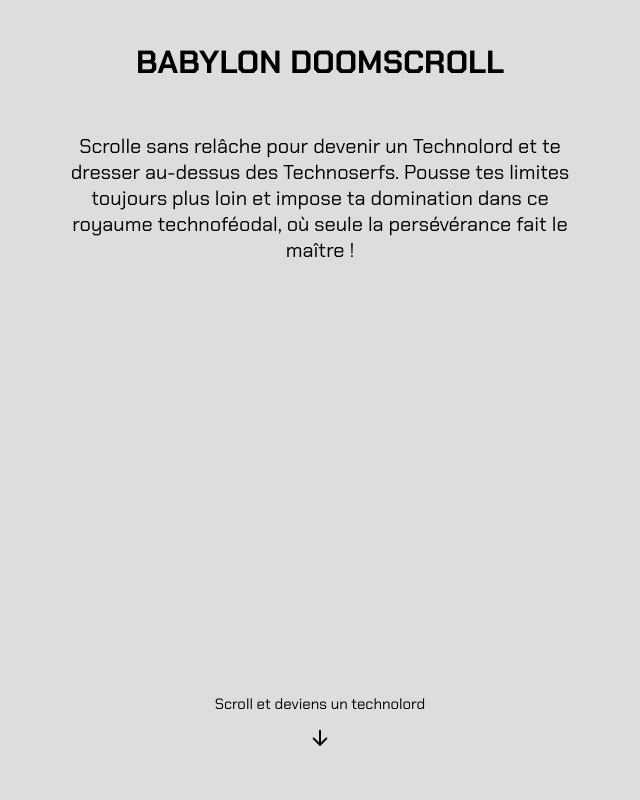
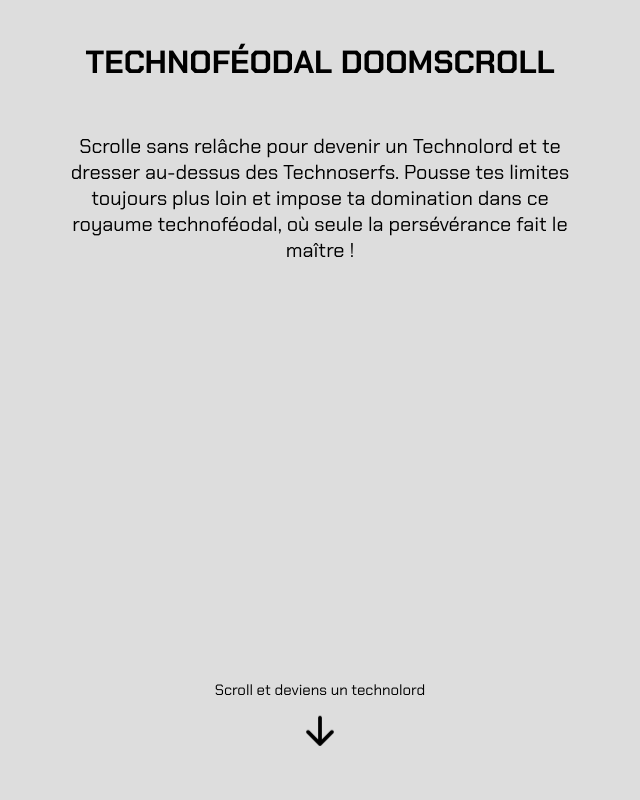
Before and after one commit to thibaut-evrard/babylon-doomscroll, a Next.js app in the folder web/: page / in a window 1280 px wide. Shown: the top 800 px of the page, without its empty margins (320-960 px from the left). Built offline with nearby package versions, Linux system fonts and the light colour scheme.

Commit message:
Update content service

```diff
--- a/web/src/components/Header/index.tsx
+++ b/web/src/components/Header/index.tsx
@@ -1,22 +1,26 @@
+import {CONTENT_SERVICE} from '@/config/content';
 import {ICONS} from '@/config/media';
 import styles from './styles.module.scss';
+import Image from 'next/image';
 
-const CONTENT = {
-  title: 'BABYLON DOOMSCROLL',
-  description: `Scrolle sans relâche pour devenir un Technolord et te dresser au-dessus des Technoserfs. Pousse tes limites toujours plus loin et impose ta domination dans ce royaume technoféodal, où seule la persévérance fait le maître !`,
-  cta: 'Scroll et deviens un technolord',
-};
+const CONTENT = CONTENT_SERVICE.header;
 
 const Header = () => {
   return (
     <div className={styles.header}>
       <div>
-        <h1>{CONTENT.title}</h1>
+        <h1>{CONTENT_SERVICE.global.title}</h1>
         <p>{CONTENT.description}</p>
       </div>
       <div>
         <p className='label'>{CONTENT.cta}</p>
-        <img className={styles.arrow} src={ICONS.arrow} alt='arrow' />
+        <Image
+          className={styles.arrow}
+          src={ICONS.arrow}
+          alt='arrow'
+          width={30}
+          height={30}
+        />
       </div>
     </div>
   );
--- a/web/src/components/Overlay/EndCta/index.tsx
+++ b/web/src/components/Overlay/EndCta/index.tsx
@@ -1,16 +1,12 @@
 import gsap from 'gsap';
 import {FC, useEffect, useRef} from 'react';
 import styles from './styles.module.scss';
+import {CONTENT_SERVICE} from '@/config/content';
 
 interface Props {
   isVisible: boolean;
   onClick: () => void;
 }
-
-const CONTENT = {
-  title: 'Fini de scrollax?',
-  cta: 'voire stats',
-};
 
 const EndCta: FC<Props> = ({isVisible, onClick}) => {
   const ref = useRef<HTMLDivElement>(null);
@@ -36,8 +32,7 @@ const EndCta: FC<Props> = ({isVisible, onClick}) => {
 
   return (
     <div className={styles.end_container} ref={ref}>
-      <h2>{CONTENT.title}</h2>
-      <button onClick={onClick}>{CONTENT.cta}</button>
+      <button onClick={onClick}>{CONTENT_SERVICE.menu.title}</button>
     </div>
   );
 };
--- a/web/src/components/Overlay/index.tsx
+++ b/web/src/components/Overlay/index.tsx
@@ -3,14 +3,15 @@ import styles from './styles.module.scss';
 import EndCta from './EndCta';
 import {useOnScroll} from '@/hooks/useOnScroll';
 import Trophy from './Trophy';
-import {TROPHIES} from '@/config/trophies';
 import {useGameStore} from '@/store';
+import {CONTENT_SERVICE} from '@/config/content';
 
 interface Props {
   onEnd: () => void;
 }
 
 const SCROLL_CHECK_INTERVAL = 500;
+const TROPHIES = CONTENT_SERVICE.trophies;
 
 const Overlay: FC<Props> = ({onEnd}) => {
   const {trophy, setTrophy} = useGameStore();
@@ -53,7 +54,7 @@ const Overlay: FC<Props> = ({onEnd}) => {
   return (
     <div className={styles.overlay_container}>
       <div className={styles.progress} ref={progressBarRef} />
-      {trophy && <Trophy content={trophy} />}
+      {trophy && <Trophy content={trophy} key={trophy.title} />}
       <EndCta isVisible={isStationary} onClick={onEnd} />
     </div>
   );
--- a/web/src/components/Takeaway/index.tsx
+++ b/web/src/components/Takeaway/index.tsx
@@ -3,19 +3,9 @@ import styles from './styles.module.scss';
 import {FC} from 'react';
 import {pxToKm} from '@/utils/units';
 import Image from 'next/image';
+import {CONTENT_SERVICE} from '@/config/content';
 
-const CONTENT = {
-  title: 'Scroll du matin',
-  nav: {
-    title: 'TECHNOFÉODAL DOOMSCROLL',
-  },
-  stats: {
-    time: 'temps: ',
-    distance: 'distance: ',
-    speed: 'vitesse: ',
-  },
-  cta: 'Partager',
-};
+const STATS_CONTENT = CONTENT_SERVICE.stats;
 
 interface Props {
   stats: GameSessionStats;
@@ -33,12 +23,12 @@ const Takeaway: FC<Props> = ({stats, onClose, onShare}) => {
     <div className={styles.takeaway}>
       <div className={styles.takeaway__card}>
         <nav>
-          <p>{CONTENT.nav.title}</p>
+          <p>{CONTENT_SERVICE.global.title}</p>
           <button className={styles.close} onClick={onClose}>
             X
           </button>
         </nav>
-        <h1>{trophy ? trophy.title : CONTENT.title}</h1>
+        <h1>{trophy?.title}</h1>
         {trophy && (
           <Image
             src={trophy.image.src}
@@ -49,17 +39,23 @@ const Takeaway: FC<Props> = ({stats, onClose, onShare}) => {
         )}
         <ul className='text__medium'>
           <li>
-            {CONTENT.stats.time} <b>{stats.time.toFixed(2)}s</b>
+            {STATS_CONTENT.time.prefix}
+            <b>{stats.time.toFixed(2)}</b>
+            {STATS_CONTENT.time.unit}
           </li>
           <li>
-            {CONTENT.stats.distance} <b>{distanceInKm.toFixed(2)}km</b>
+            {STATS_CONTENT.distance.prefix}
+            <b>{distanceInKm.toFixed(2)}</b>
+            {STATS_CONTENT.distance.unit}
           </li>
           <li>
-            {CONTENT.stats.speed} <b>{speedInKmH.toFixed(2)}km/h</b>
+            {STATS_CONTENT.speed.prefix}
+            <b>{speedInKmH.toFixed(2)}</b>
+            {STATS_CONTENT.speed.unit}
           </li>
         </ul>
         <button className={styles.takeaway__card__cta} onClick={onShare}>
-          {CONTENT.cta}
+          {CONTENT_SERVICE.shareable.cta}
         </button>
       </div>
     </div>
--- /dev/null
+++ b/web/src/config/content.ts
@@ -0,0 +1,32 @@
+import {TROPHIES} from './trophies';
+
+export const CONTENT_SERVICE = {
+  global: {
+    title: 'TECHNOFÉODAL DOOMSCROLL',
+  },
+  header: {
+    description: `Scrolle sans relâche pour devenir un Technolord et te dresser au-dessus des Technoserfs. Pousse tes limites toujours plus loin et impose ta domination dans ce royaume technoféodal, où seule la persévérance fait le maître !`,
+    cta: 'Scroll et deviens un technolord',
+  },
+  trophies: TROPHIES,
+  stats: {
+    time: {
+      prefix: 'temps: ',
+      unit: 's',
+    },
+    distance: {
+      prefix: 'distance: ',
+      unit: 'km',
+    },
+    speed: {
+      prefix: 'vitesse: ',
+      unit: 'km/h',
+    },
+  },
+  shareable: {
+    cta: 'Partager',
+  },
+  menu: {
+    title: 'Stop',
+  },
+};
```
